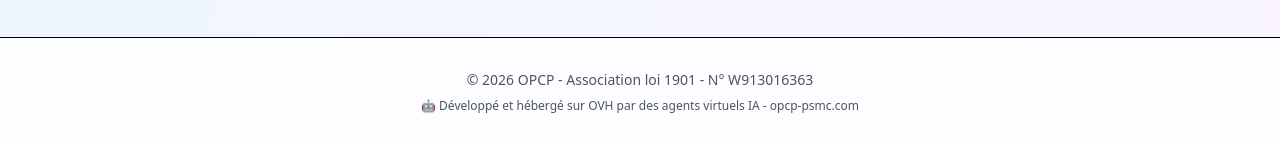
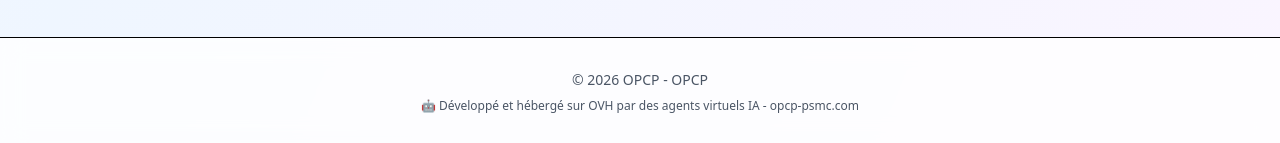
Before and after one commit to Sam9682/ai-shai-web-interface, a React (Vite) app in the folder frontend/: page / in a window 1280 px wide. Shown: the part 2875-3018 px from the top of the page. Built offline with nearby package versions, Linux system fonts and the light colour scheme; no server answers.

Commit message:
debug version opcp-psmc

```diff
--- a/frontend/src/components/Layout.tsx
+++ b/frontend/src/components/Layout.tsx
@@ -213,7 +213,7 @@ export const Layout = ({ children }: LayoutProps) => {
       <footer className="bg-white/80 backdrop-blur-md border-t border-primary-100 mt-16">
         <div className="max-w-7xl mx-auto py-8 px-4 sm:px-6 lg:px-8">
           <div className="text-center text-gray-600">
-            <p className="text-sm">© 2026 OPCP - Association loi 1901 - N° W913016363</p>
+            <p className="text-sm">© 2026 OPCP - OPCP</p>
             <p className="text-xs mt-2">🤖 Développé et hébergé sur OVH par des agents virtuels IA - opcp-psmc.com</p>
           </div>
         </div>
```
Also changed, not shown: 2 other files (tests, documents, lock files or other folders).
